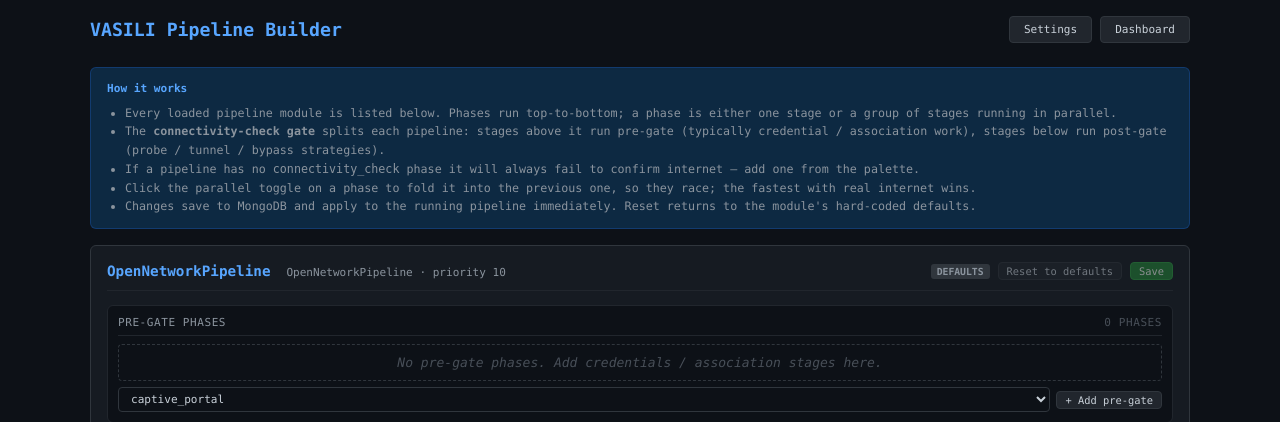
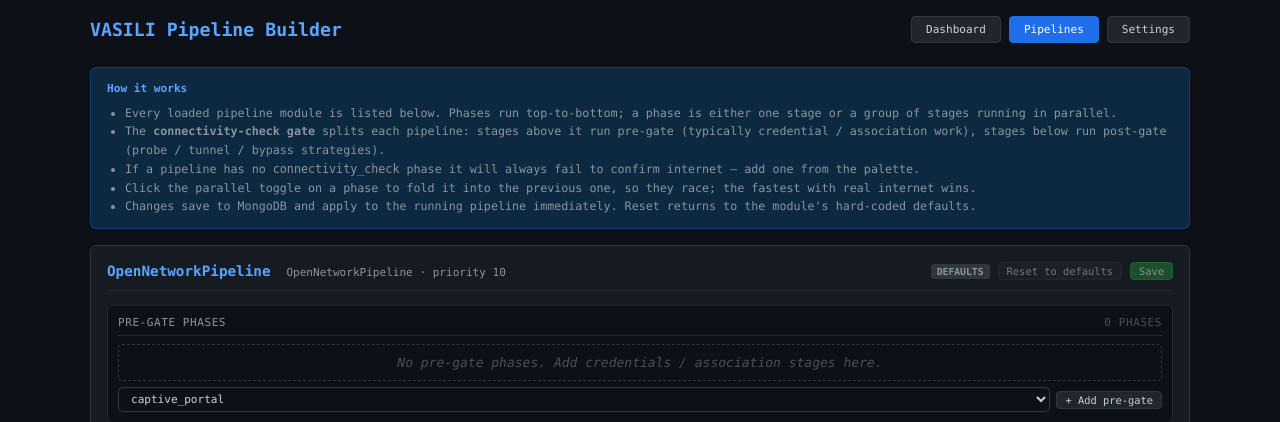
Before and after one commit to metahertz/vasili, a Flask app: page /builder in a window 1280 px wide. Shown: the top 422 px of the page. Run offline with Flask 3, Linux system fonts and the light colour scheme; data that the repository does not hold is empty.

Commit message:
Dont hide current page from top right menu

```diff
--- a/templates/builder.html
+++ b/templates/builder.html
@@ -24,6 +24,7 @@
             font-family: inherit; font-size: 0.85em;
         }
         .nav a:hover { background: #30363d; }
+        .nav a.active { background: #1f6feb; border-color: #1f6feb; color: #fff; }
 
         .help-box {
             background: #0d2942; border: 1px solid #1f6feb44;
@@ -180,8 +181,9 @@
         <div class="nav">
             <h1>VASILI Pipeline Builder</h1>
             <div class="nav-links">
+                <a href="/">Dashboard</a>
+                <a href="/builder" class="active">Pipelines</a>
                 <a href="/config">Settings</a>
-                <a href="/">Dashboard</a>
             </div>
         </div>
 
--- a/templates/config.html
+++ b/templates/config.html
@@ -23,6 +23,7 @@
             font-family: inherit; font-size: 0.85em;
         }
         .nav a:hover { background: #30363d; }
+        .nav a.active { background: #1f6feb; border-color: #1f6feb; color: #fff; }
         .section {
             background: #161b22; border: 1px solid #30363d;
             border-radius: 6px; padding: 16px; margin-bottom: 16px;
@@ -175,8 +176,9 @@
         <div class="nav">
             <h1>VASILI Settings</h1>
             <div style="display:flex;gap:8px">
+                <a href="/">Dashboard</a>
                 <a href="/builder">Pipelines</a>
-                <a href="/">Dashboard</a>
+                <a href="/config" class="active">Settings</a>
             </div>
         </div>
 
--- a/templates/index.html
+++ b/templates/index.html
@@ -132,6 +132,7 @@
             background: #21262d; color: #c9d1d9;
         }
         .btn:hover { background: #30363d; }
+        .btn.active { background: #1f6feb; border-color: #1f6feb; color: #fff; }
         .btn-primary { background: #1f6feb; border-color: #1f6feb; color: #fff; }
         .btn-primary:hover { background: #388bfd; }
         .btn-danger { background: #da3633; border-color: #da3633; color: #fff; }
@@ -172,6 +173,7 @@
         <div style="display:flex;justify-content:space-between;align-items:center;margin-bottom:20px">
             <h1 style="margin:0">VASILI</h1>
             <div style="display:flex;gap:8px">
+                <a href="/" class="btn active" style="text-decoration:none">Dashboard</a>
                 <a href="/builder" class="btn" style="text-decoration:none">Pipelines</a>
                 <a href="/config" class="btn" style="text-decoration:none">Settings</a>
             </div>
```
